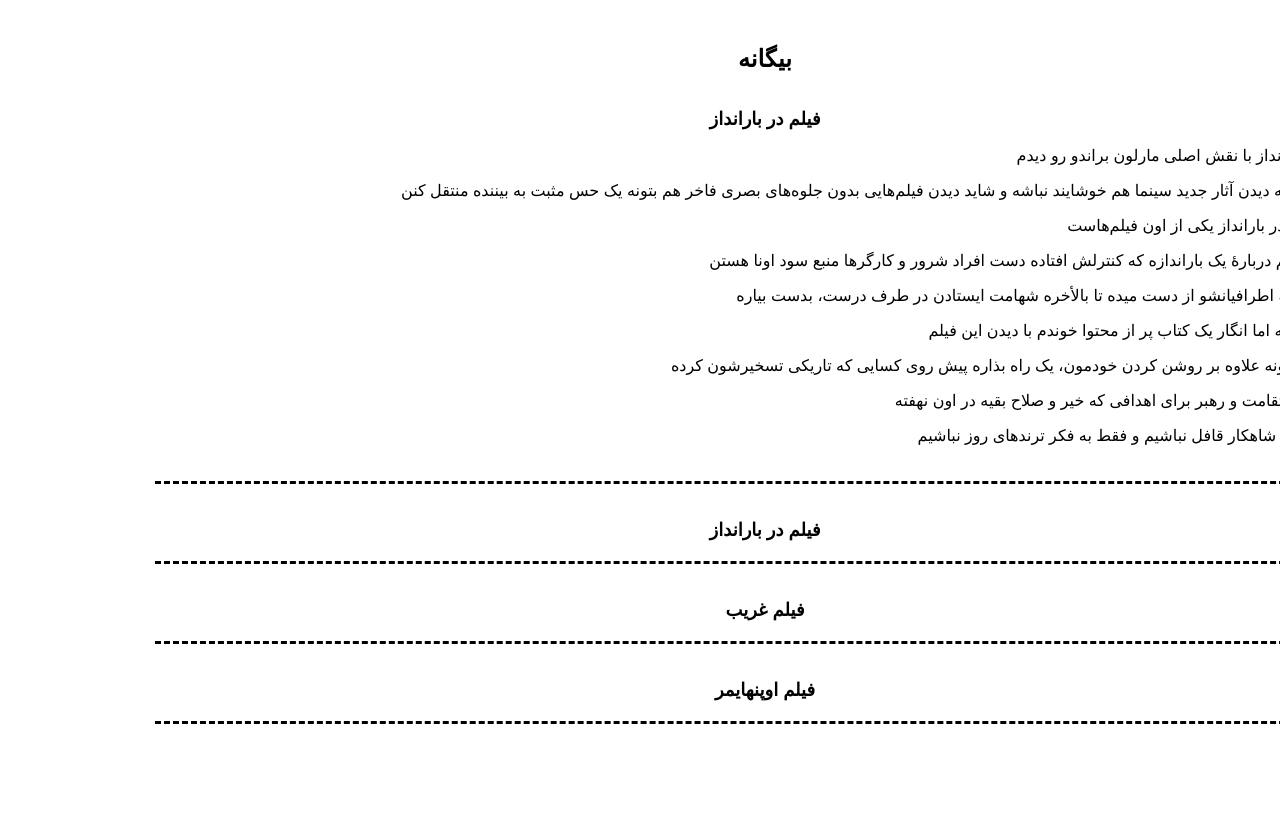
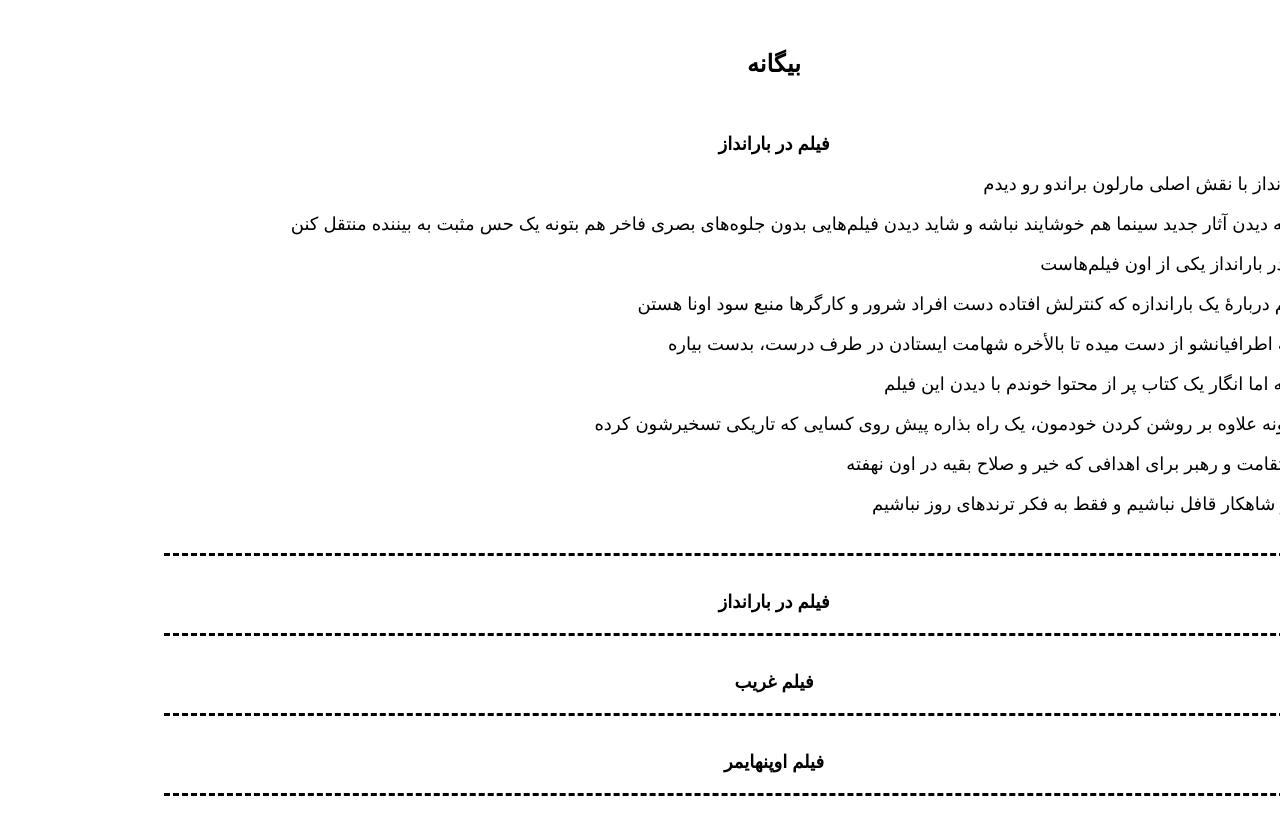
Before and after one commit to darkblog/darkblog.github.io, a Jekyll site: the page built from _posts/2023-8-7-3.md, in a window 1280 px wide. Shown: the top 835 px of the page. Built offline with Jekyll 4.4.1, drawn with Linux system fonts in a browser that asks for light colours.

Commit message:
Update default.html

```diff
--- a/_layouts/default.html
+++ b/_layouts/default.html
@@ -6,11 +6,11 @@
 <title>{% if page.title %}{{ page.title }}{% else %}{{ site.name }}{% endif %}</title>
 <meta name="description" content="{% if page.excerpt %}{{ page.excerpt | strip_html | strip_newlines | truncate: 160 }}{% else %}{{ site.description }}{% endif %}">
 <link rel="canonical" href="{{ page.url | replace:'index.html','' | prepend: site.baseurl | prepend: site.url }}">
-<style amp-boilerplate>body{font-family:sans-serif;margin:auto;padding:30px;text-align:center}header{padding-top:15px;font-size:x-large;font-weight:bold}h1,h2{font-size:large}a{color:black;text-decoration:none}.post{padding:20px;border-bottom:dashed black}p{text-align:right}</style>
+<style amp-boilerplate>body{font-family:sans-serif;margin:auto;padding:30px;text-align:center}h1{font-size:large}h2{font-size:x-large}a{color:black;text-decoration:none}.post{padding:20px;border-bottom:dashed black;font-size:large}p{text-align:right}</style>
 </head>
 <body>
 <header>
-<a href="https://biganeh.com/">بیگانه</a>
+<h2><a href="https://biganeh.com/">بیگانه</a></h2>
 </header>
 <main>{{ content }}</main>
 </body>
```
